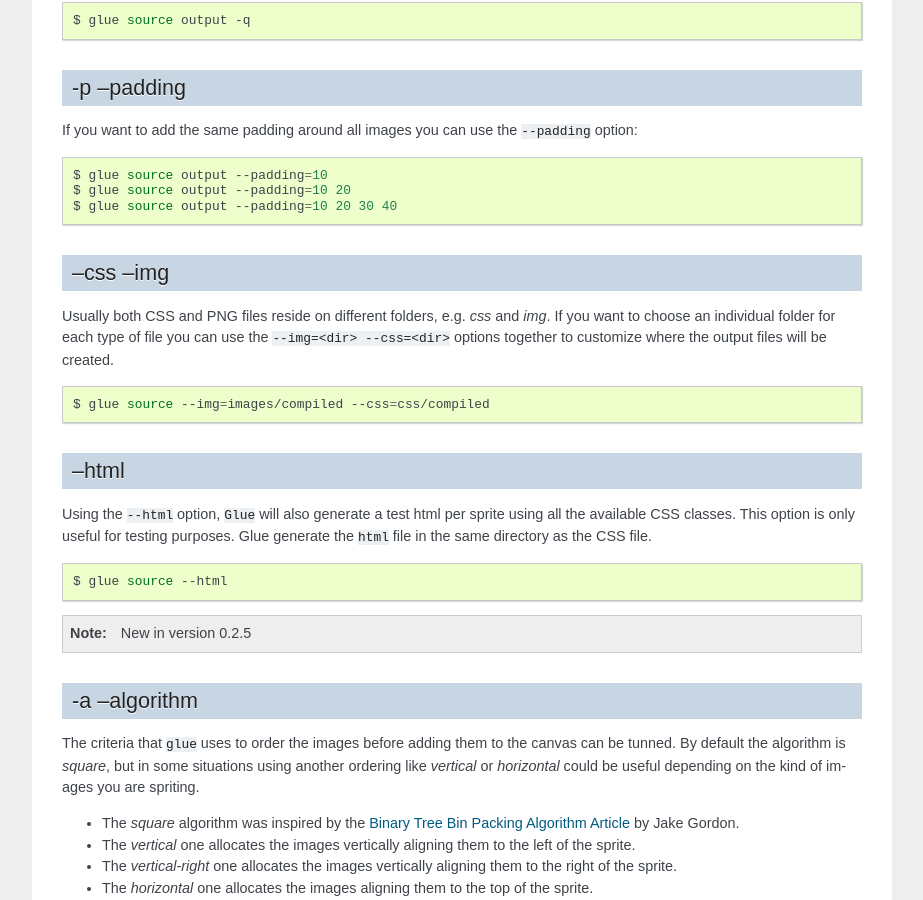
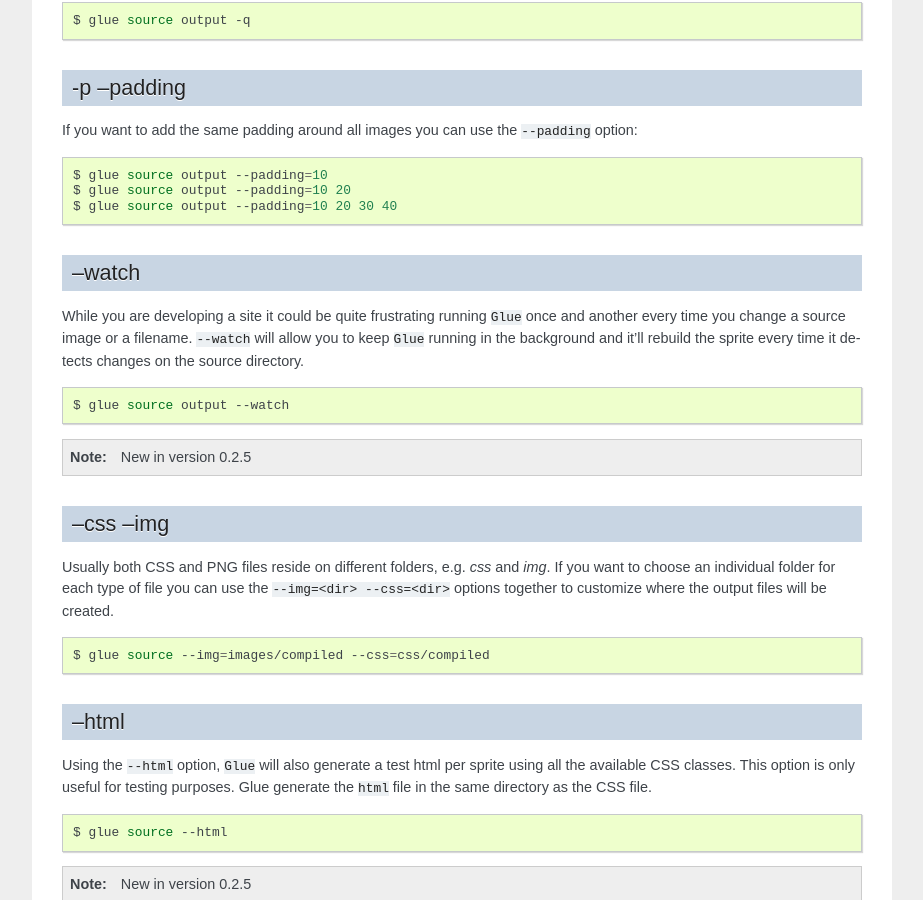
Before and after one commit to jorgebastida/glue, a Sphinx documentation site: the page built from docs/options.rst, in a window 1280 px wide and 900 px high, scrolled down 1464 px. Shown: the whole window, without its empty margins (198-1121 px from the left). Built offline with Sphinx 7.4.7, drawn with Linux system fonts in a browser that asks for light colours; the version number is read from the project's files by our own code.

Commit message:
Add some --watch documentation

```diff
--- a/README.rst
+++ b/README.rst
@@ -15,6 +15,7 @@
 * Multiple `algorithms <http://glue.readthedocs.org/en/latest/options.html#a-algorithm>`_ available.
 * Automatic `crop of unnecessary transparent borders <http://glue.readthedocs.org/en/latest/quickstart.html#crop-unnecessary-transparent-spaces>`_ around source images.
 * Configurable `paddings per image, sprite or project <http://glue.readthedocs.org/en/latest/paddings.html>`_.
+* Watch option to keep glue running watching for file changes.
 * Optional .less output format.
 * Automatic sprite images post-processing using `OptiPNG <http://optipng.sourceforge.net/>`_.
 * Sprite- and Project-level configuration via static config files.
--- a/docs/changelog.rst
+++ b/docs/changelog.rst
@@ -3,6 +3,7 @@
 
 0.2.5
 ^^^^^^
+* New ``--watch`` option to keep glue running in the background watching file changes.
 * New option ``--html`` that generates a html using all the available css classes.
 * New option ``--margin`` that adds margins around the sprited images. This margin doesn't count as image size.
 * Add MANIFEST.in and tune the setup.py preparing the Debian/Ubuntu package.
--- a/docs/options.rst
+++ b/docs/options.rst
@@ -72,6 +72,17 @@
     $ glue source output --padding=10
     $ glue source output --padding=10 20
     $ glue source output --padding=10 20 30 40
+
+--watch
+------------
+While you are developing a site it could be quite frustrating running ``Glue`` once and another every time you change a source image or a filename. ``--watch`` will allow you to keep ``Glue`` running in the background and it'll rebuild the sprite every time it detects changes on the source directory.
+
+.. code-block:: bash
+
+    $ glue source output --watch
+
+.. note::
+    New in version 0.2.5
 
 --css --img
 -----------
```
